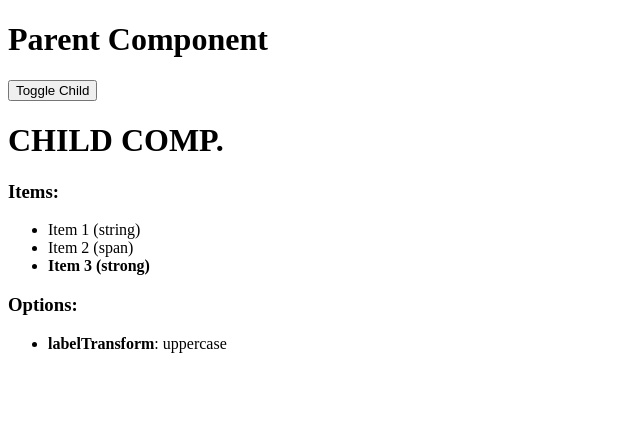
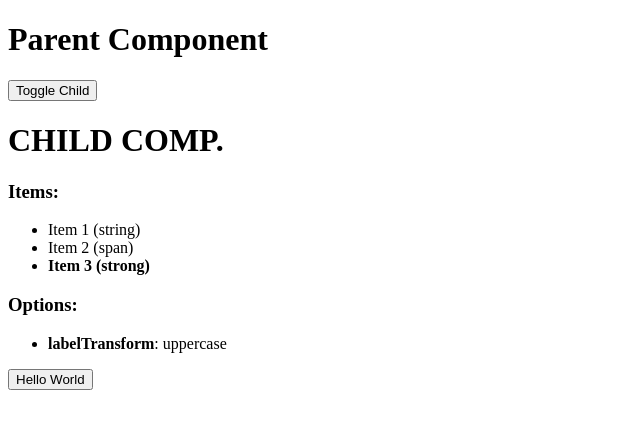
Before and after one commit to derrikcurran-kenzan/react-sample, a React (Create React App) app: page / in a window 1280 px wide. Both pictures are taken after a click on the button "Toggle Child". Shown: the top 428 px of the page, without its empty margins (0-640 px from the left). Built offline with nearby package versions, Linux system fonts and the light colour scheme.

Commit message:
Add Hello World button to Child component and wire it to Parent component state

```diff
--- a/src/Child.js
+++ b/src/Child.js
@@ -13,11 +13,23 @@ class Child extends Component {
     options: PropTypes.shape({
       labelTransform: PropTypes.oneOf(Object.values(LABEL_TRANSFORM)),
     }),
+    onMessageClick: PropTypes.func,
   };
 
   static defaultProps = {
     label: 'Child Component',
   };
+
+  constructor(props) {
+    super(props);
+    this.handleMessageClick = this.handleMessageClick.bind(this);
+  }
+
+  handleMessageClick() {
+    if (this.props.onMessageClick) {
+      this.props.onMessageClick();
+    }
+  }
 
   renderLabel() {
     const {
@@ -63,6 +75,8 @@ class Child extends Component {
             </li>
           ))}
         </ul>
+
+        <button onClick={this.handleMessageClick}>Hello World</button>
       </div>
     );
   }
--- a/src/Parent.js
+++ b/src/Parent.js
@@ -17,26 +17,39 @@ class Parent extends Component {
 
     this.state = {
       childVisible: false,
+      childMessageVisible: false,
     };
 
-    this.handleToggleChild = this.handleToggleChild.bind(this);
+    this.handleToggleChildClick = this.handleToggleChildClick.bind(this);
+    this.handleChildMessageClick = this.handleChildMessageClick.bind(this);
   }
 
-  handleToggleChild() {
+  handleToggleChildClick() {
     this.setState({
       childVisible: !this.state.childVisible,
+    });
+  }
+
+  handleChildMessageClick() {
+    this.setState({
+      childMessageVisible: !this.state.childMessageVisible,
     });
   }
 
   render() {
     const {
       childVisible,
+      childMessageVisible,
     } = this.state;
 
     return (
       <div>
         <h1>Parent Component</h1>
-        <button onClick={this.handleToggleChild}>Toggle Child</button>
+
+        <button onClick={this.handleToggleChildClick}>Toggle Child</button>
+
+        {childMessageVisible && 'Hello World'}
+
         {childVisible && <Child
           label="Child Comp."
           items={[
@@ -47,6 +60,7 @@ class Parent extends Component {
           options={{
             labelTransform: LABEL_TRANSFORM.UPPERCASE,
           }}
+          onMessageClick={this.handleChildMessageClick}
         />}
       </div>
     );
```
